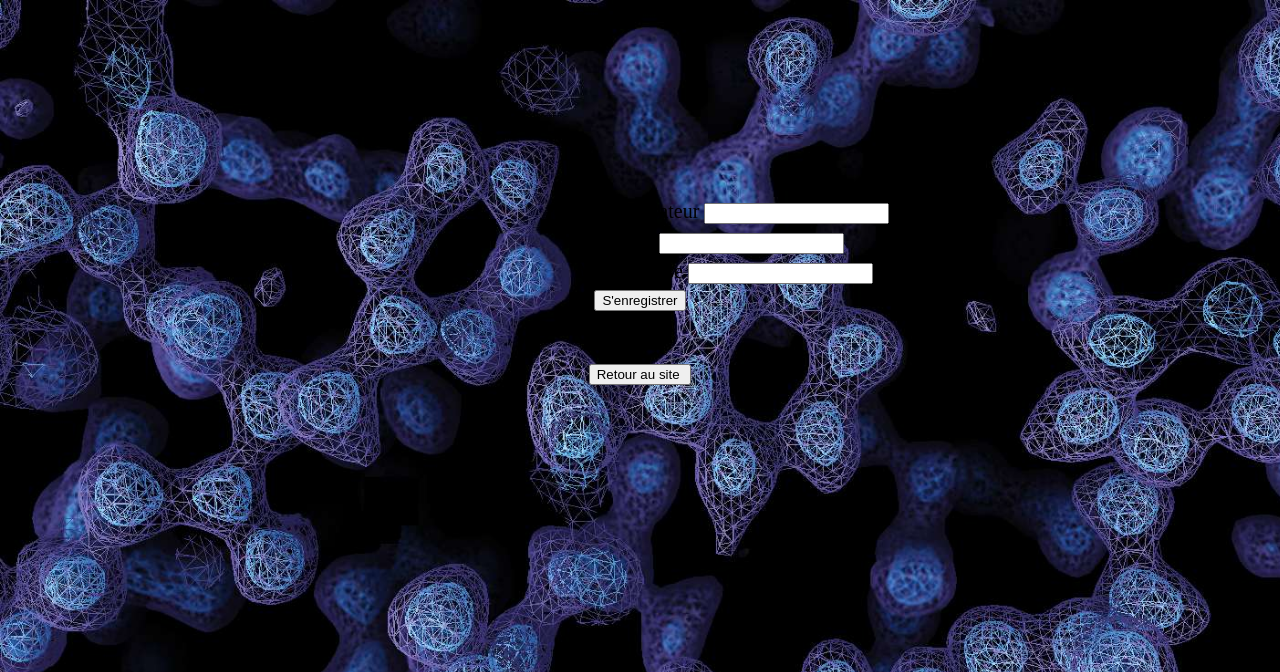
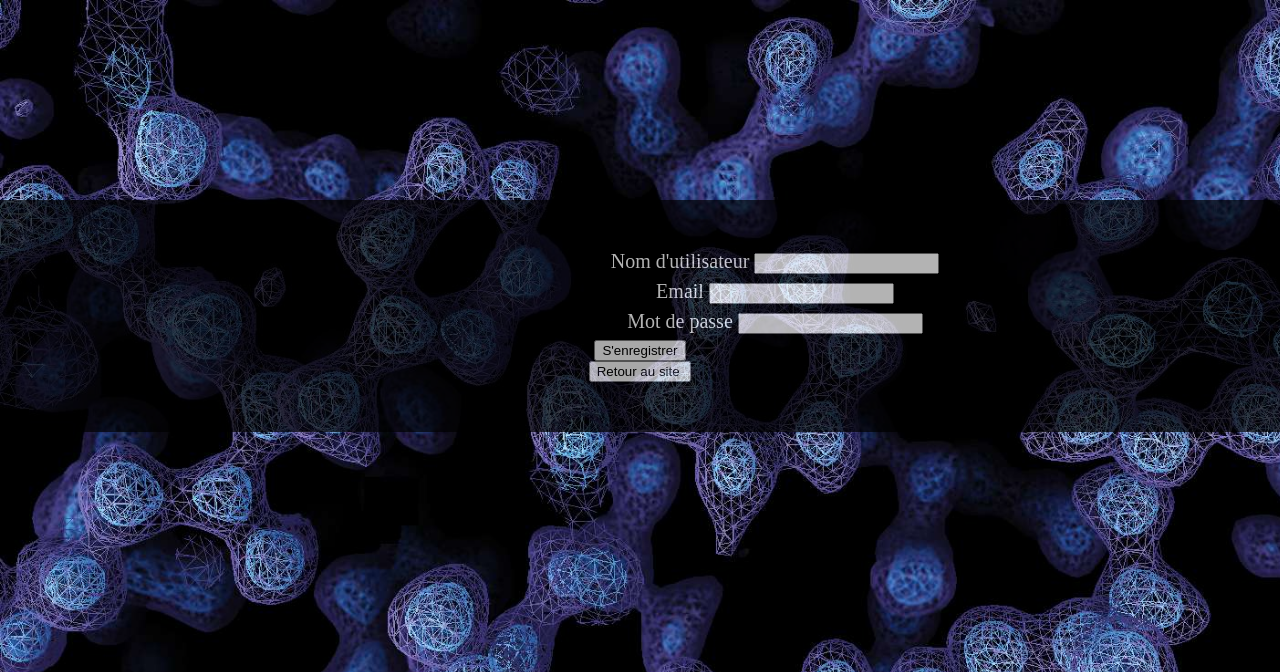
Before and after one commit to Babouche007/Zelanders-GottaGoHack-1, a PHP site: page /pages/register.php in a window 1280 px wide. Shown: the top 672 px of the page. Run offline with PHP 8.4, Linux system fonts and the light colour scheme.

Commit message:
added css

```diff
--- a/css/Accueil.css
+++ b/css/Accueil.css
@@ -67,6 +67,10 @@ body {
     margin-left: 500px;
     /*justify-content: normal;*/
 }
+.form-element label{
+    color : rgb(255,255,255);
+}
+
 #form {
     margin-top: 200px
 }
@@ -94,3 +98,18 @@ footer {
     background-color: #222427;
     text-align: center;
 }
+
+.box {
+    /*width: 1000x;
+    height: 300px;*/
+    margin-left: auto;
+    margin-right: auto;
+    padding: 50px;
+    width: 6em
+    float: left;
+    background-color: rgb(0, 0, 0);
+    opacity: 0.7;
+    justify-content: center;
+    align-items: center;
+    flex;
+}
--- a/pages/activities.php
+++ b/pages/activities.php
@@ -5,8 +5,8 @@
     <title>titre</title>
 </head>
 <body>
-
-<form method="post" enctype="multipart/form-data">
+<form id="form" method="post" action="" name="login-form">
+<link href="..\css\Accueil.css" rel="stylesheet" type="text/css"/>
     <input type="text" name="title" placeholder="Titre"><br/>
     <input type="text" name="description" placeholder="Description"><br/>
     <input type="text" name="tags" placeholder="Tags"><br/>
@@ -89,3 +89,5 @@ while($activity = $query->fetch()){
 }
 
 ?>
+
+<form> </br><input type="button" onclick="location.href='../index.php';" value="Retour au site "/></form>
--- a/pages/register.php
+++ b/pages/register.php
@@ -1,5 +1,6 @@
 <form id="form" method="post" action="" name="signup-form">
 <link href="..\css\Accueil.css" rel="stylesheet" type="text/css"/>
+    <div class="box">
         <div class="form-element">
             <label>Nom d'utilisateur</label>
             <input type="text" name="username" pattern="[a-zA-Z0-9]+" required />
@@ -12,8 +13,11 @@
             <label>Mot de passe</label>
             <input type="password" name="password" required />
         </div>
+        <button type="submit" name="register" value="register">S'enregistrer</button>
+        <form> </br><input type="button" onclick="location.href='../index.php';" value="Retour au site "/></form>
+    </div>
 
-    <button type="submit" name="register" value="register">S'enregistrer</button>
+
 </form>
 
 <?php
@@ -53,5 +57,3 @@ if (isset($_POST['register'])) {
     }
 }
 ?>
-
-<form> </br><input type="button" onclick="location.href='../index.php';" value="Retour au site "/></form>
```
Also changed, not shown: js/connexion.js (+2 -6 lines). Lines whose indentation alone changed are shown as unchanged.
